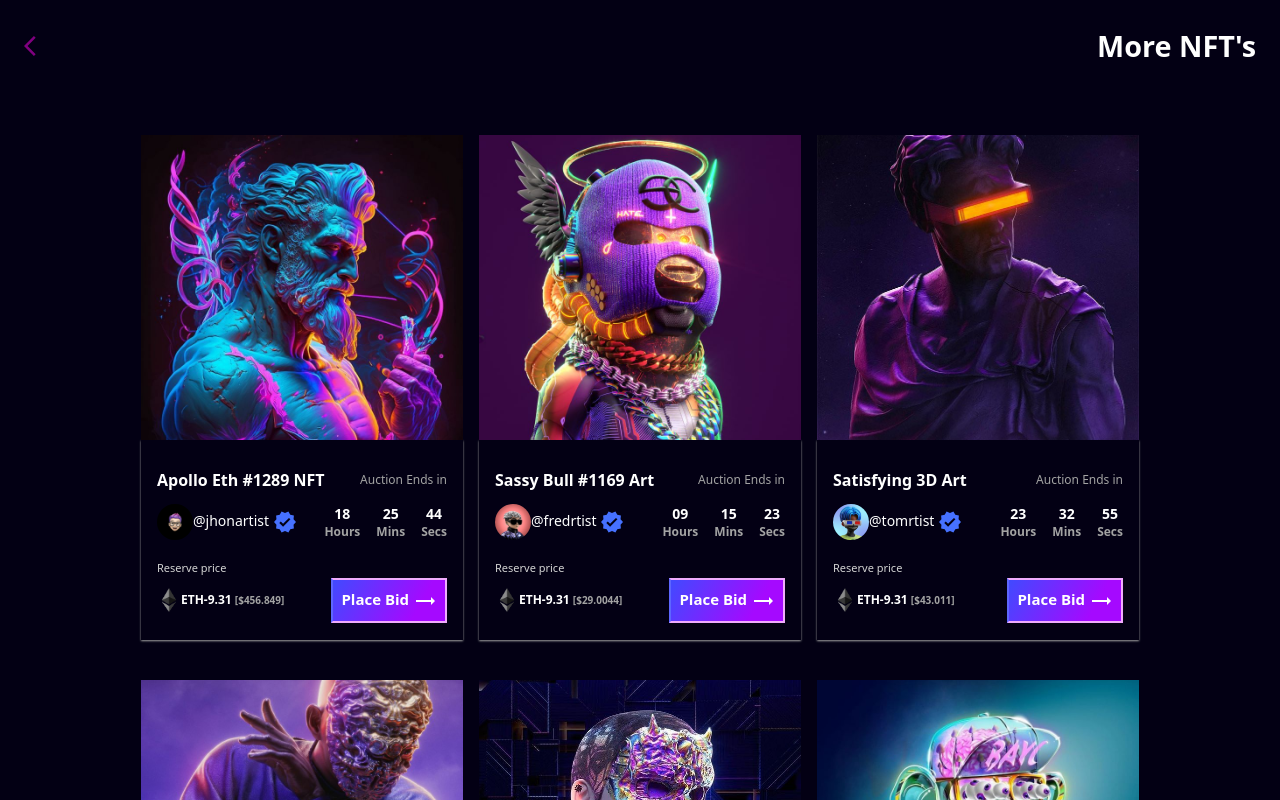
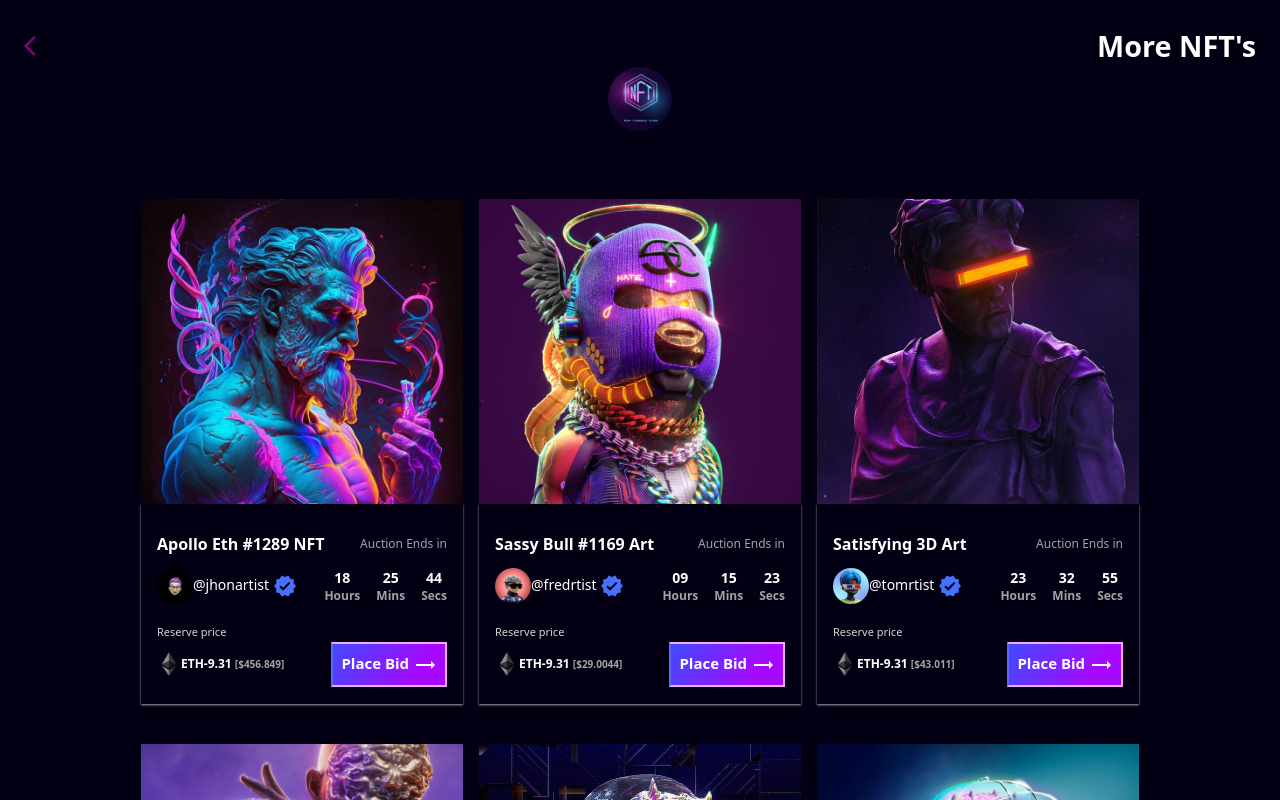
Before and after one commit to freshposh-code/BravaaArt_WEBAPP, a Next.js app: page /viewcards in a window 1280 px wide. Shown: the top 800 px of the page. Built offline with nearby package versions, Linux system fonts and the light colour scheme.

Commit message:
first commit

```diff
--- a/app/layout.tsx
+++ b/app/layout.tsx
@@ -1,5 +1,3 @@
-// 'use client'
-
 import type { Metadata } from 'next'
 import './globals.css'
 
--- a/components/Collections/NftCards.tsx
+++ b/components/Collections/NftCards.tsx
@@ -29,13 +29,13 @@ const NftCards = () => {
         <div className="p-0">
         <div className="flex justify-between py-3 items-center">
           <TextShowCase fontSize='font-bold sm:text-[1em] xm:text-[14px] text-[9px]'>{item.Desc}</TextShowCase>
-          <p className='sm:text-xs xm:text-[12px] text-[8px] text-neutral-400'>Auction Ends in</p>
+          <TextShowCase fontSize='sm:text-xs xm:text-[12px] text-[8px] text-neutral-400'>Auction Ends in</TextShowCase>
         </div>
 
         <div className="flex items-center justify-between">
           <div className='flex items-center'>
           <Image src={item.userPic} alt='avater' width={500} height={500} className='rounded-[50%] xm:h-[36px] h-[25px] xm:w-[36px] w-[25px] object-cover' />
-          <h2 className='font-medium sm:text-sm xm:text-sm text-xs'>{item.UserName} <VerifiedIcon style={{ color: ' #4671ff'}} className='xm:text-[15px] text-[11px]'/></h2>
+          <TextShowCase fontSize='font-medium sm:text-sm xm:text-sm text-xs'>{item.UserName} <VerifiedIcon style={{ color: ' #4671ff'}} className='xm:text-[15px] text-[11px]'/></TextShowCase>
           </div>
           <div className='font-semibold text-center'>
             <div className="flex xm:gap-4 gap-1 sm:text-sm xm:text-[13px] text-[9px]">
@@ -55,7 +55,7 @@ const NftCards = () => {
           </div>
         </div>
         </div>
-        <p className='mt-5 text-[11px] text-neutral-300'>Reserve price</p>
+        <TextShowCase fontSize='mt-5 text-[11px] text-neutral-300'>Reserve price</TextShowCase>
 
         <div className="flex justify-between items-center py-[1.2px]">
           <div className='flex items-center'>
--- a/pages/viewcards.tsx
+++ b/pages/viewcards.tsx
@@ -24,6 +24,10 @@ const ViewCards = () => {
       <TextShowCase fontSize='text-white font-bold sm:text-[1.8rem]'>More NFT's</TextShowCase>
       </div>
 
+         <div className="flex justify-center items-center">
+      <Image src='/GoogleI.jpg' alt='' width={3000} height={3000} className='sm:w-16 w-10 sm:h-16 h-10 rounded-[50%] sm:mt-0 mt-6' />
+       </div>
+
       <section className="flex flex-wrap mt-12 justify-center">
           {nftCards2.map((item, index) => (
         <div className='text-white py-5 px-2' key={item.id}>
@@ -32,7 +36,7 @@ const ViewCards = () => {
         <div className="p-0">
         <div className="flex justify-between py-3 items-center">
           <TextShowCase fontSize='font-bold sm:text-[1em] xm:text-[14px] text-[9px]'>{item.Desc}</TextShowCase>
-          <p className='sm:text-xs xm:text-[12px] text-[8px] text-neutral-400'>Auction Ends in</p>
+          <TextShowCase fontSize='sm:text-xs xm:text-[12px] text-[8px] text-neutral-400'>Auction Ends in</TextShowCase>
         </div>
 
         <div className="flex items-center justify-between">
@@ -76,6 +80,10 @@ const ViewCards = () => {
 
         </section>
 
+        <footer className='flex justify-center items-center'>
+          <TextShowCase fontSize='text-white capitalize'>&copy; 2024 All rights reserve</TextShowCase>
+        </footer>
+
     </section>
     </>
   )
```
